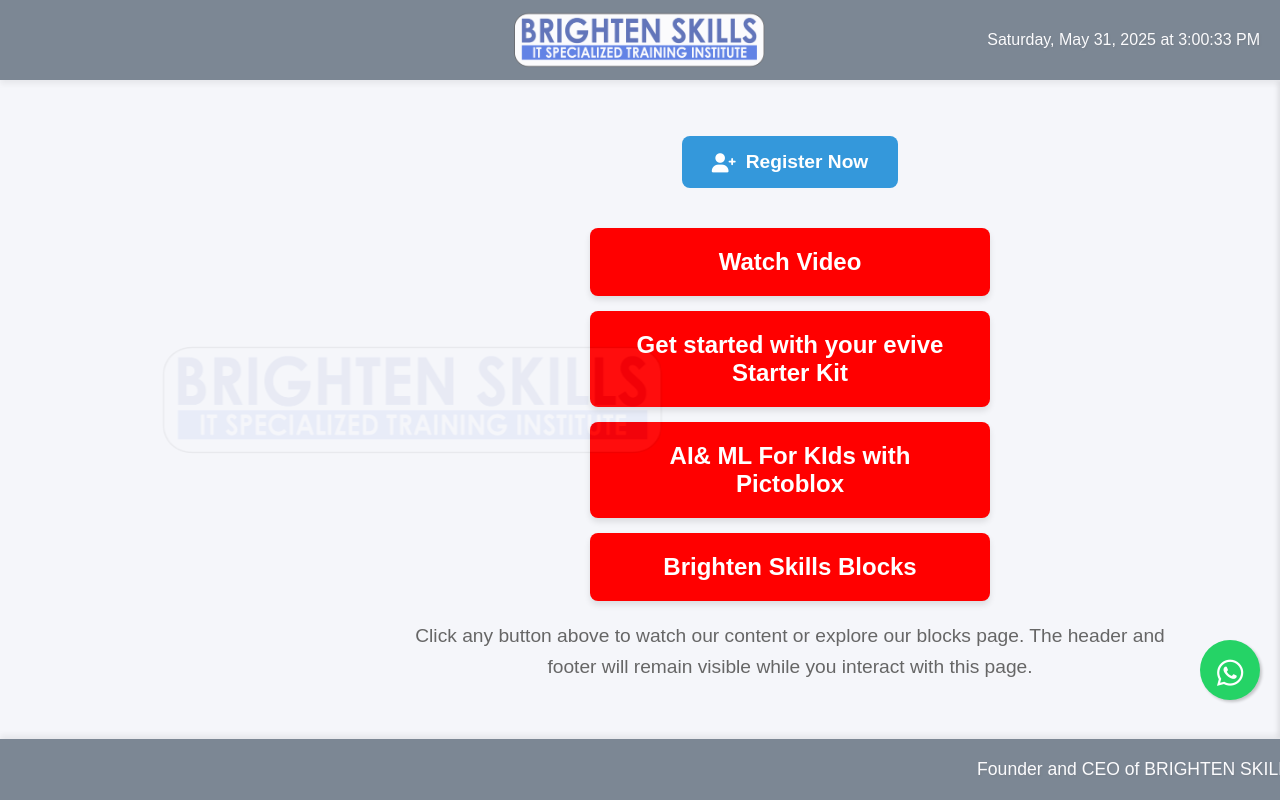
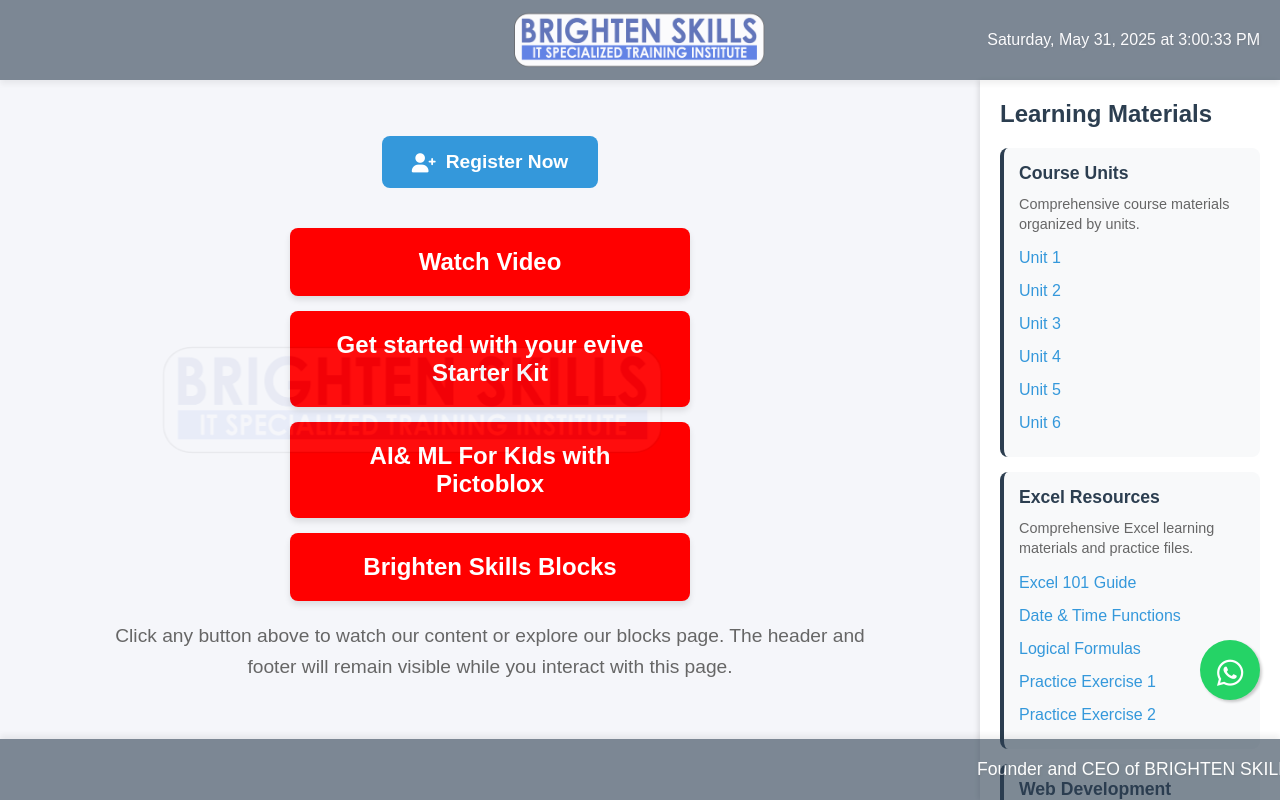
Before and after one commit to BRIGHTENSKILLS/bskyoutube, a website: page index.html in a window 1280 px wide. Drawn offline with Linux system fonts and the light colour scheme.

Commit message:
index.html

```diff
--- a/index.html
+++ b/index.html
@@ -208,12 +208,14 @@
             display: flex;
             width: 100%;
             height: 100%;
+            margin-left: 0; /* Remove the left margin */
         }
 
         .main-content {
             flex: 1;
             padding: 20px;
             overflow-y: auto;
+            margin-right: 300px; /* Add margin for the sidebar */
         }
 
         .materials-sidebar {
@@ -221,7 +223,12 @@
             background-color: #fff;
             padding: 20px;
             box-shadow: -2px 0 5px rgba(0,0,0,0.1);
+            position: fixed;
+            right: 0;
+            top: 80px;
+            bottom: 0;
             overflow-y: auto;
+            z-index: 900;
         }
 
         .materials-sidebar h2 {
@@ -248,16 +255,20 @@
             color: #666;
             font-size: 0.9rem;
             line-height: 1.4;
+            margin-bottom: 10px;
         }
 
         .material-item a {
             color: #3498db;
             text-decoration: none;
-            display: inline-block;
-            margin-top: 10px;
+            display: block;
+            margin: 5px 0;
+            padding: 5px 0;
+            transition: color 0.3s ease;
         }
 
         .material-item a:hover {
+            color: #2980b9;
             text-decoration: underline;
         }
 
@@ -428,11 +439,6 @@
 
         .submit-btn:hover {
             background-color: #2980b9;
-        }
-
-        /* Adjust main content margin */
-        .split-layout {
-            margin-left: 300px;
         }
     </style>
     <script>
```
